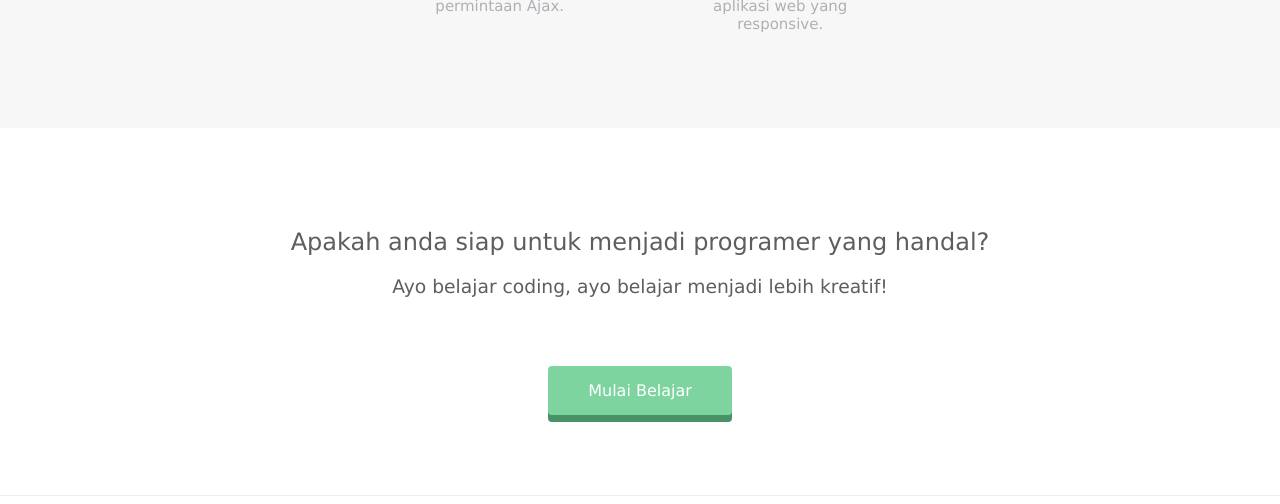
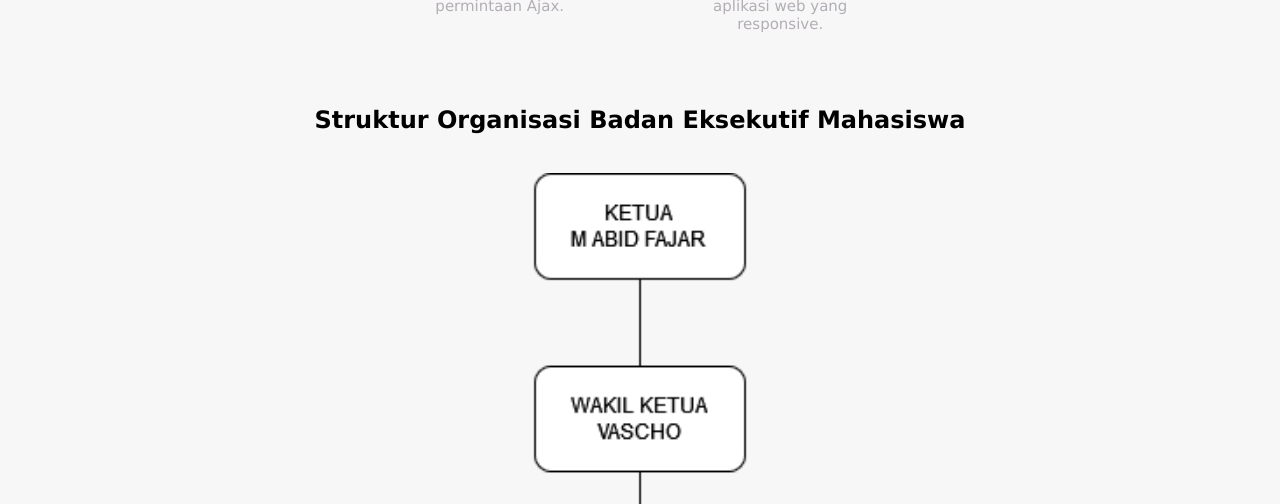
Before and after one commit to abid313/Web-Organisasi-Kemahasiswaan, a plain HTML site: page index.html in a window 1280 px wide. Shown: the part 1273-1777 px from the top of the page. Drawn offline with Linux system fonts and the light colour scheme.

Commit message:
menambahkan foto-foto dan modifikasi file html

```diff
--- a/index.html
+++ b/index.html
@@ -82,6 +82,14 @@
 
                     <div class="clear"></div>
                 </div>
+
+                <div class="struktur">
+                    <br><br>
+                    <h2>Struktur Organisasi Badan Eksekutif Mahasiswa</h2><br>
+                    <img src="struktur.png" style="width:100%;" frameborder="0">
+                </div>
+
+
             </div>
         </div>
 
```
Also changed, not shown: foto-kegiatan/bakti-sosial.jpg (added), foto-kegiatan/juara.jpeg (added), foto-kegiatan/ptm.jpg (added), struktur.png (added).
